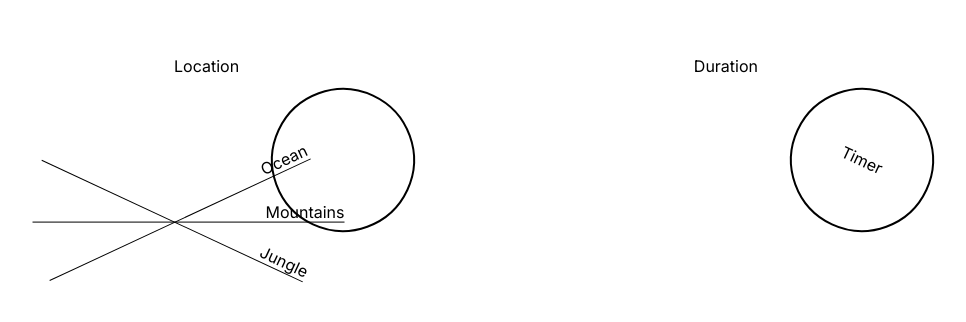
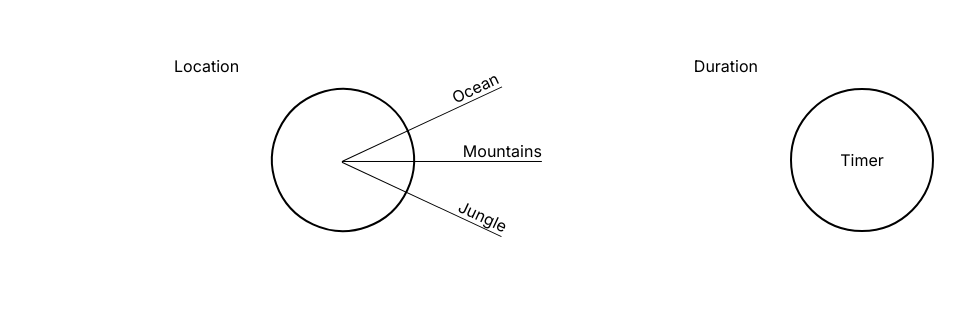
Before and after one commit to nickhibbits/meditation_app, a Next.js app: page /session_options in a window 1280 px wide. Shown: the part 240-562 px from the top of the page, without its empty margins (70-1036 px from the left). Built offline with nearby package versions, Linux system fonts and the light colour scheme.

Commit message:
extend option lines from circle's center

```diff
--- a/components/session_options/SessionOption.tsx
+++ b/components/session_options/SessionOption.tsx
@@ -6,16 +6,17 @@ function SessionOption({ title }: { title: string }) {
   return (
     <div className={`flex flex_center ${styles.session_option_component}`}>
       {title === "Location" ? (
-        <>
+        <div className={styles.location_selector_wrapper}>
           <div className={styles.middle_circle} />
+
           <LocationSelector />
-        </>
+        </div>
       ) : (
-        <>
+        <div className={styles.selector_wrapper}>
           <div className={styles.middle_circle}>
             <DurationSelector />
           </div>
-        </>
+        </div>
       )}
     </div>
   );
--- a/styles/pages/SessionOptions.module.scss
+++ b/styles/pages/SessionOptions.module.scss
@@ -1,5 +1,5 @@
 $selector-height: 9rem;
-$option-width: 18rem;
+$option-width: 11rem;
 
 .options_wrapper {
   width: 90%;
@@ -8,15 +8,6 @@ $option-width: 18rem;
 
 .session_option_component {
   margin: 2rem;
-
-  &:nth-of-type(1) {
-    transform: rotate(25deg);
-  }
-
-  &:nth-of-type(2) {
-    justify-content: center;
-    align-items: center;
-  }
 
   .middle_circle {
     display: flex;
@@ -28,6 +19,10 @@ $option-width: 18rem;
     border: solid 2px black;
   }
 
+  .location_selector_wrapper {
+    position: relative;
+    transform: rotate(25deg);
+
     .option:nth-of-type(1) {
       display: flex;
       justify-content: flex-end;
@@ -35,8 +30,8 @@ $option-width: 18rem;
       position: absolute;
       border-bottom: solid 1px black;
       width: $option-width;
-    top: 11.15rem;
-    right: 3.6rem;
+      top: -0.68rem;
+      right: -4.06rem;
     }
 
     .option:nth-of-type(2) {
@@ -46,8 +41,8 @@ $option-width: 18rem;
       position: absolute;
       border-bottom: solid 1px black;
       width: calc($option-width + 1.5rem);
-    top: 10.9rem;
-    right: 2.1rem;
+      top: 0.76rem;
+      right: -7.15rem;
     }
 
     .option:nth-of-type(3) {
@@ -56,7 +51,8 @@ $option-width: 18rem;
       position: absolute;
       border-bottom: solid 1px black;
       width: $option-width;
-    top: 11.2rem;
-    right: 3.55rem;
+      top: 3.35rem;
+      right: -6.5rem;
     }
   }
+}
```
Lines whose indentation alone changed are shown as unchanged.
